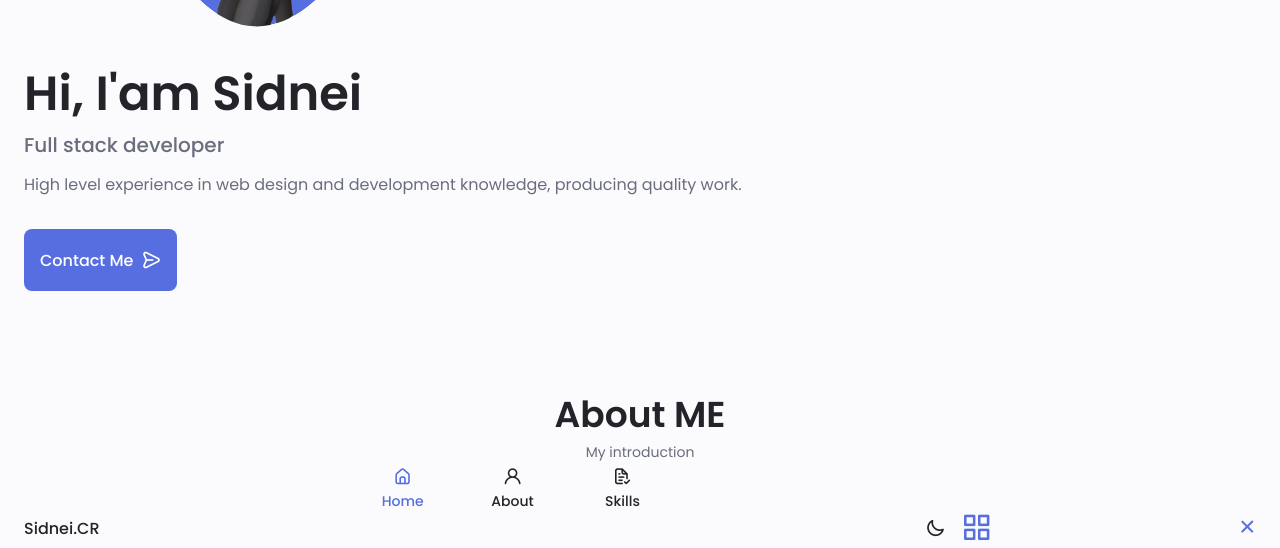
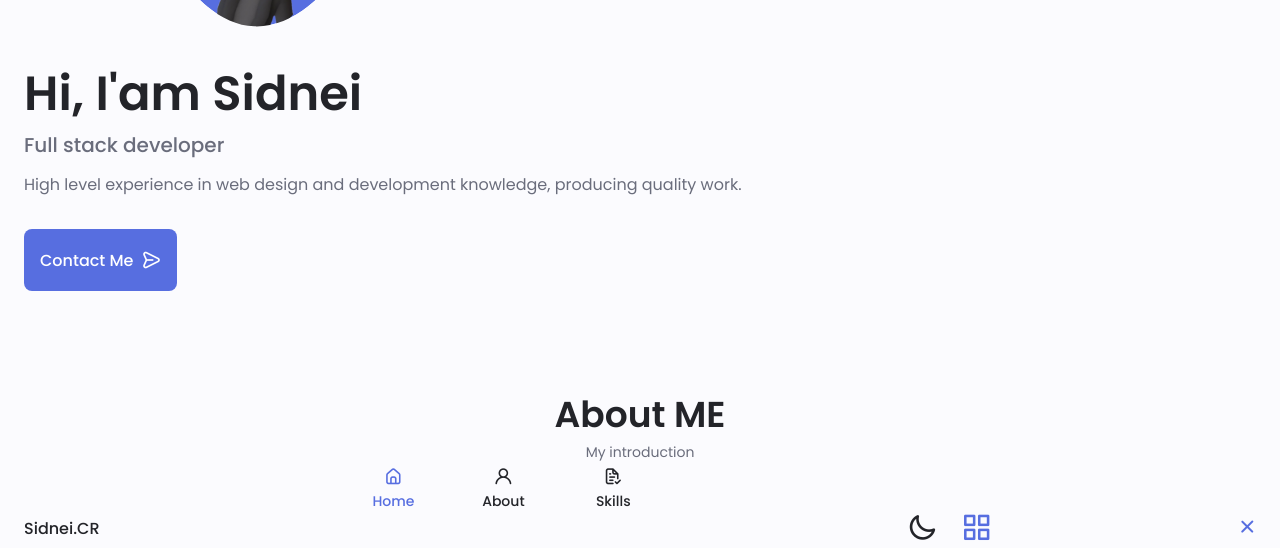
Before and after one commit to scr-dev/portifolio, a plain HTML site: page index.html in a window 1280 px wide. Shown: the part 248-796 px from the top of the page. Drawn offline with nearby package versions, Linux system fonts and the light colour scheme.

Commit message:
button size adjustment

```diff
--- a/assets/css/styles.css
+++ b/assets/css/styles.css
@@ -90,9 +90,9 @@ body.dark-theme {
 }
 
 .change-theme {
-  font-size: 1.25rem;
+  font-size: 1.9rem;
   color: var(--title-color);
-  margin-right: var(--mb-1);
+  margin-right: var(--mb-1-5);
   cursor: pointer;
 }
 
```
